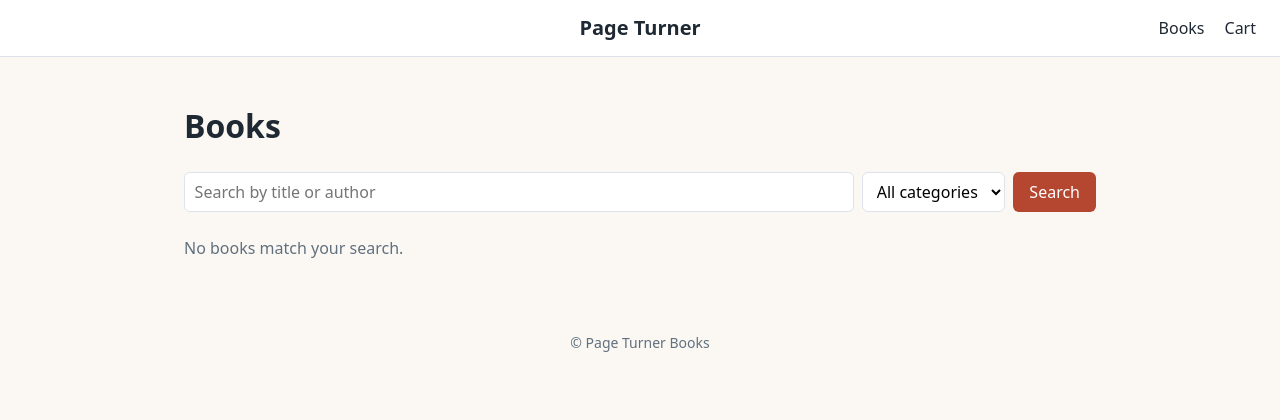
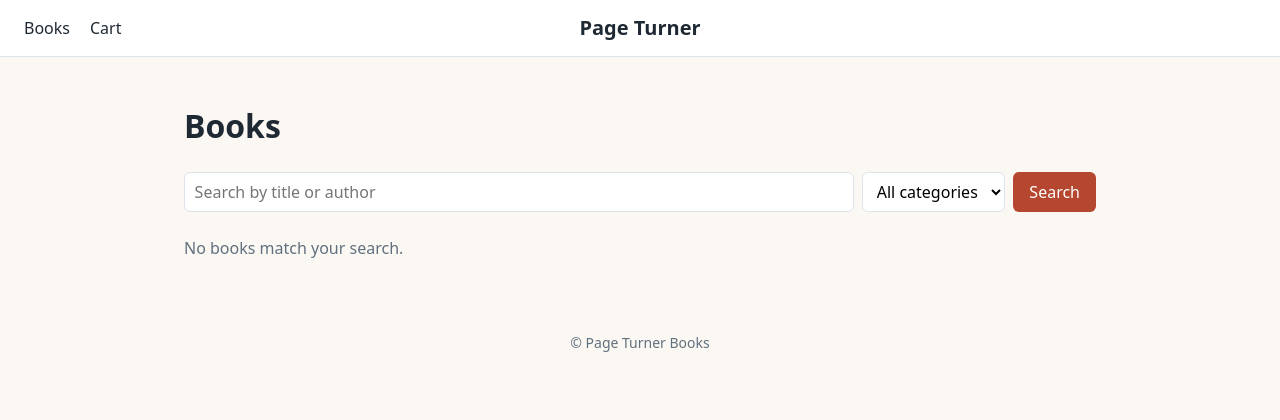
Before and after one commit to danjor667/demo-website, a Django app: template store/templates/store/book_list.html in a window 1280 px wide. Shown: the top 420 px of the page. Run offline with Django 5.2, Linux system fonts and the light colour scheme; the template is opened without the code that fills it, so the values that code supplies are empty.

Commit message:
AI-drafted fix for feedback 32161489-5963-4a27-ba5d-be55afa37bcc

```diff
--- a/store/static/store/style.css
+++ b/store/static/store/style.css
@@ -38,7 +38,7 @@ a { color: var(--accent); }
 @media (min-width: 641px) {
   .site-header { position: relative; }
   .logo { position: absolute; left: 50%; transform: translateX(-50%); }
-  .site-nav { margin-left: auto; }
+  .site-nav { margin-right: auto; }
 }
 
 .container { max-width: 960px; margin: 0 auto; padding: 1.5rem; }
```
